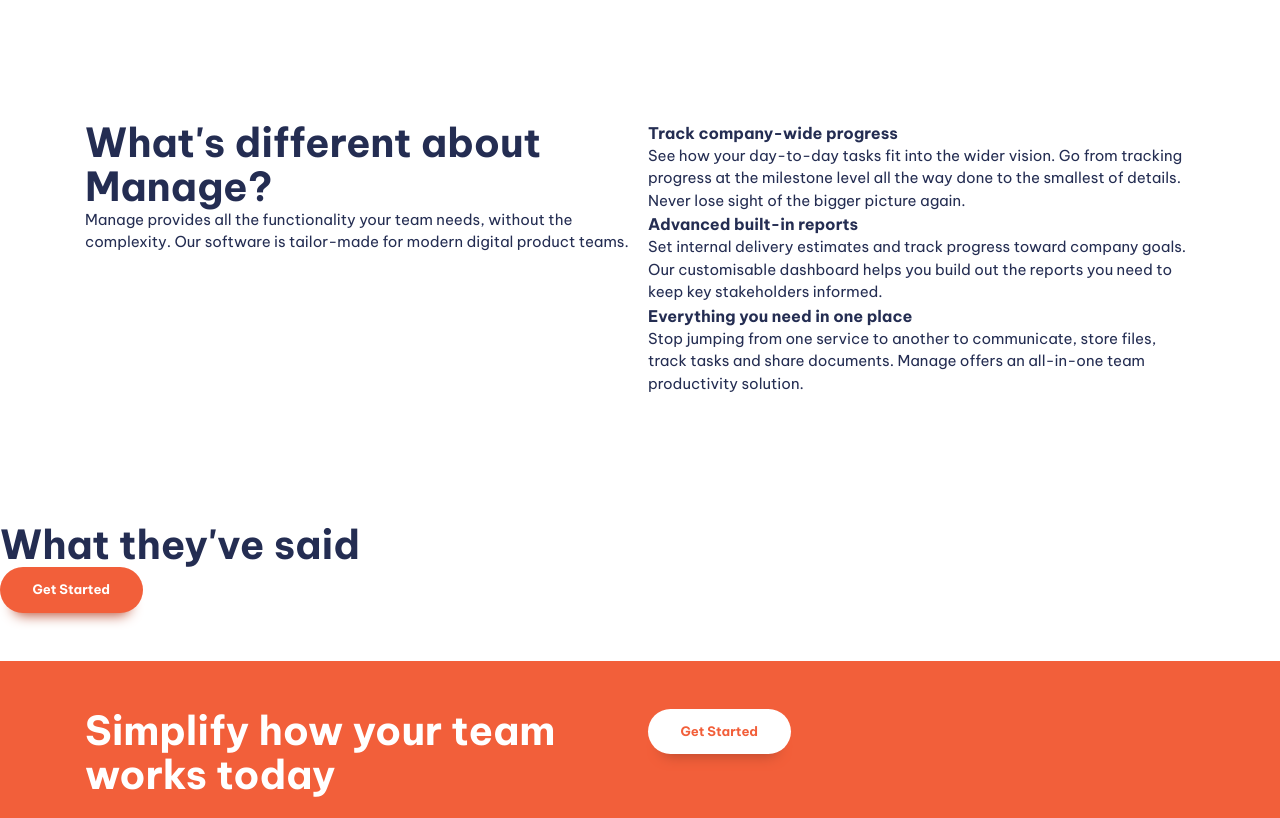
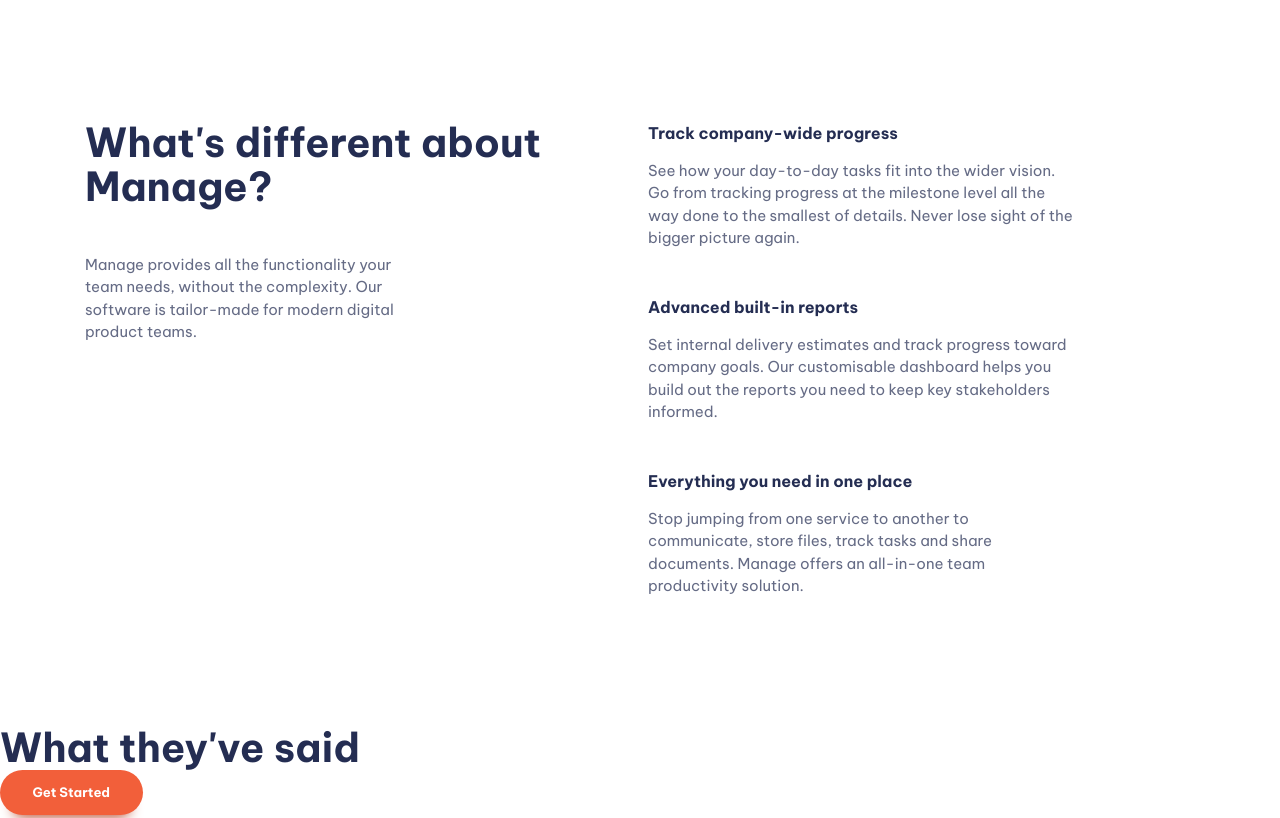
Before and after one commit to michael-schlueter/fem-manage-landing-page, a website built with Vite: page index.html in a window 1280 px wide. Shown: the part 760-1578 px from the top of the page. Built offline with nearby package versions, Linux system fonts and the light colour scheme.

Commit message:
fix general spacing

```diff
--- a/index.html
+++ b/index.html
@@ -19,7 +19,11 @@
       <div class="container">
         <div class="nav-wrapper">
           <a href="#"><img src="images/logo.svg" alt="Manage" /></a>
-          <button class="mobile-nav-toggle" aria-controls="primary-navigation" aria-expanded="false">
+          <button
+            class="mobile-nav-toggle"
+            aria-controls="primary-navigation"
+            aria-expanded="false"
+          >
             <img
               class="icon-hamburger"
               src="images/icon-hamburger.svg"
@@ -43,7 +47,9 @@
               <li><a href="#">Community</a></li>
             </ul>
           </nav>
-          <button class="button | display-sm-none display-md-inline-flex">Get Started</button>
+          <button class="button | display-sm-none display-md-inline-flex">
+            Get Started
+          </button>
         </div>
       </div>
     </header>
@@ -52,7 +58,7 @@
       <section class="padding-block-900">
         <div class="container">
           <div class="even-columns">
-            <div>
+            <div class="flow">
               <h1 class="fs-primary-heading fw-bold">
                 Bring everyone together to build better products
               </h1>
@@ -72,7 +78,7 @@
       <section class="padding-block-900">
         <div class="container">
           <div class="even-columns">
-            <div>
+            <div class="flow">
               <h2 class="fs-secondary-heading fw-bold">
                 What's different about Manage?
               </h2>
@@ -83,33 +89,40 @@
               </p>
             </div>
             <div>
-              <ul class="numbered-items" role="list">
+              <ul class="numbered-items | flow" role="list">
                 <li>
+                  <div class="flow" style="--flow-spacer: 1em">
                     <h3 class="fs-600 fw-bold">Track company-wide progress</h3>
-                  <p>
-                    See how your day-to-day tasks fit into the wider vision. Go
-                    from tracking progress at the milestone level all the way
-                    done to the smallest of details. Never lose sight of the
-                    bigger picture again.
+                    <p data-width="wide">
+                      See how your day-to-day tasks fit into the wider vision.
+                      Go from tracking progress at the milestone level all the
+                      way done to the smallest of details. Never lose sight of
+                      the bigger picture again.
                     </p>
+                  </div>
                 </li>
                 <li>
+                  <div class="flow" style="--flow-spacer: 1em">
                     <h3 class="fs-600 fw-bold">Advanced built-in reports</h3>
-                  <p>
+                    <p data-width="wide">
                       Set internal delivery estimates and track progress toward
                       company goals. Our customisable dashboard helps you build
-                    out the reports you need to keep key stakeholders informed.
+                      out the reports you need to keep key stakeholders
+                      informed.
                     </p>
+                  </div>
                 </li>
                 <li>
+                  <div class="flow" style="--flow-spacer: 1em">
                     <h3 class="fs-600 fw-bold">
                       Everything you need in one place
                     </h3>
-                  <p>
+                    <p data-width="wide">
                       Stop jumping from one service to another to communicate,
-                    store files, track tasks and share documents. Manage offers
-                    an all-in-one team productivity solution.
+                      store files, track tasks and share documents. Manage
+                      offers an all-in-one team productivity solution.
                     </p>
+                  </div>
                 </li>
               </ul>
             </div>
@@ -154,7 +167,7 @@
           </div>
           <div>
             <nav class="footer-nav">
-              <ul aria-label="footer" role="list">
+              <ul class="flow" style="--flow-spacer: 1em" aria-label="footer" role="list">
                 <li><a href="#">Home</a></li>
                 <li><a href="#">Pricing</a></li>
                 <li><a href="#">Products</a></li>
--- a/style.css
+++ b/style.css
@@ -124,6 +124,15 @@ body {
   font-size: var(--fs-body);
   font-family: var(--ff-body);
   color: var(--clr-primary-400);
+}
+
+p:not([class]) {
+  opacity: 0.7;
+  max-width: 32ch;
+}
+
+p[data-width="wide"] {
+  max-width: 42ch;
 }
 
 /* button  */
@@ -258,6 +267,30 @@ body {
   border: 0 !important;
 }
 
+.container {
+  --max-width: 1110px;
+  --padding: 1rem;
+
+  width: min(var(--max-width), 100% - (var(--padding) * 2));
+  margin-inline: auto;
+}
+
+:where(.flow :not(:first-child)) {
+  margin-top: var(--flow-spacer, 3em);
+}
+
+.even-columns {
+  display: grid;
+  gap: 1rem;
+}
+
+@media (min-width: 50em) {
+  .even-columns {
+    grid-auto-flow: column;
+    grid-auto-columns: 1fr;
+  }
+}
+
 .text-primary-400 {
   color: var(--clr-primary-400);
 }
@@ -340,24 +373,3 @@ body {
     display: inline-flex;
   }
 }
-
-
-.container {
-  --max-width: 1110px;
-  --padding: 1rem;
-
-  width: min(var(--max-width), 100% - (var(--padding) * 2));
-  margin-inline: auto;
-}
-
-.even-columns {
-  display: grid;
-  gap: 1rem;
-}
-
-@media (min-width: 50em) {
-  .even-columns {
-    grid-auto-flow: column;
-    grid-auto-columns: 1fr;
-  }
-}
```
Lines whose indentation alone changed are shown as unchanged.
